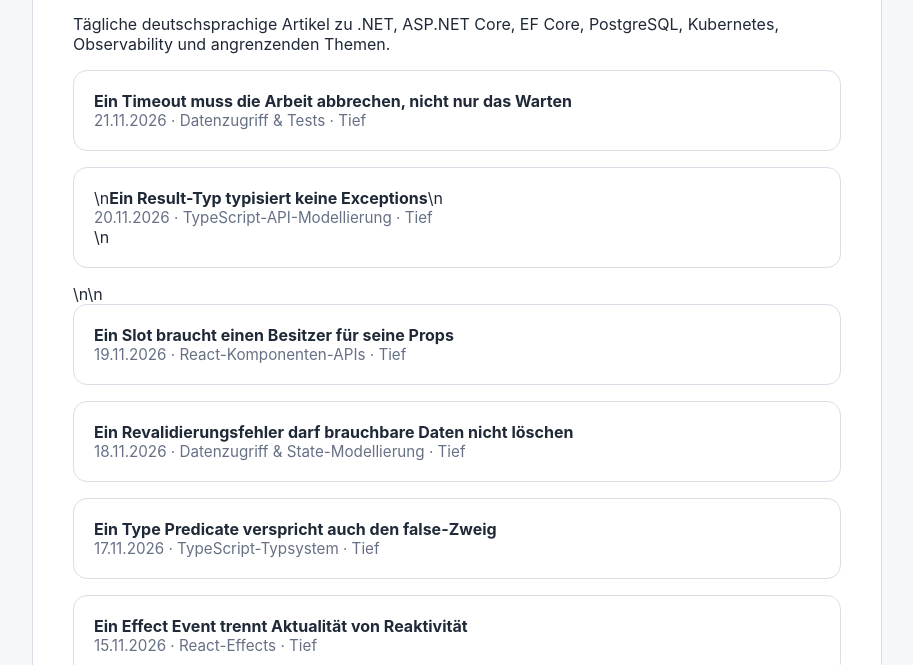
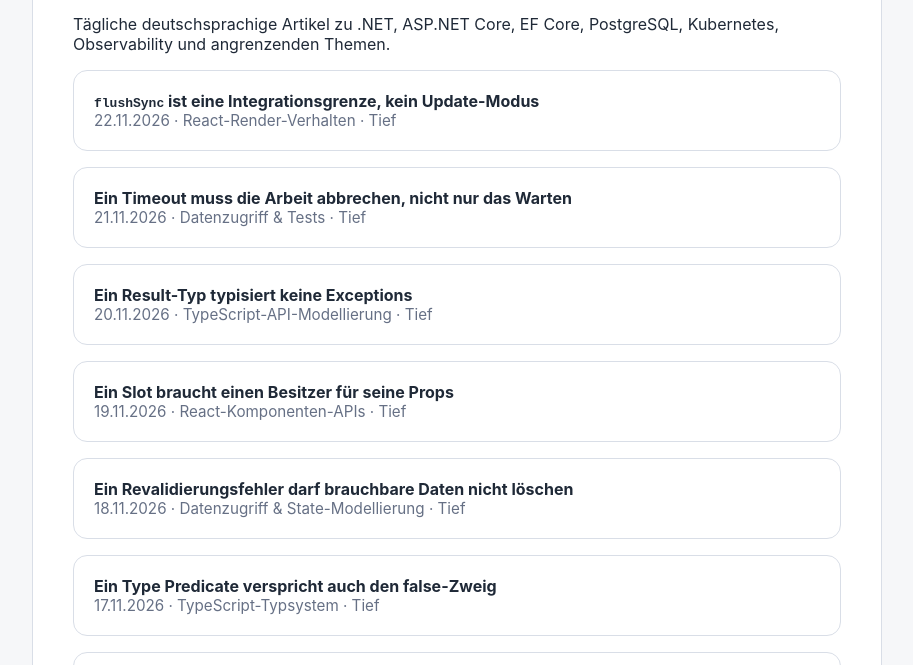
Before and after one commit to Albatros128/tech-artikel, a plain HTML site: page index.html in a window 1280 px wide. Shown: the part 135-800 px from the top of the page, without its empty margins (183-1096 px from the left). Drawn offline with Linux system fonts and the light colour scheme.

Commit message:
Index React flushSync integration boundary article

```diff
--- a/index.html
+++ b/index.html
@@ -14,12 +14,22 @@
 <h1>Tech-Artikel</h1>
 <p>Tägliche deutschsprachige Artikel zu .NET, ASP.NET Core, EF Core, PostgreSQL, Kubernetes, Observability und angrenzenden Themen.</p>
 
+<a class="card" href="react-typescript-2026-11-22-flushsync-ist-integrationsgrenze.html" style="margin-bottom:16px">
+<strong><code>flushSync</code> ist eine Integrationsgrenze, kein Update-Modus</strong>
+<div class="meta">22.11.2026 · React-Render-Verhalten · Tief</div>
+</a>
+
 <a class="card" href="react-typescript-2026-11-21-timeout-muss-arbeit-abbrechen.html" style="margin-bottom:16px">
 <strong>Ein Timeout muss die Arbeit abbrechen, nicht nur das Warten</strong>
 <div class="meta">21.11.2026 · Datenzugriff &amp; Tests · Tief</div>
 </a>
 
-<a class="card" href="react-typescript-2026-11-20-result-typisiert-keine-exceptions.html" style="margin-bottom:16px">\n<strong>Ein Result-Typ typisiert keine Exceptions</strong>\n<div class="meta">20.11.2026 · TypeScript-API-Modellierung · Tief</div>\n</a>\n\n<a class="card" href="react-typescript-2026-11-19-slot-braucht-prop-besitzer.html" style="margin-bottom:16px">
+<a class="card" href="react-typescript-2026-11-20-result-typisiert-keine-exceptions.html" style="margin-bottom:16px">
+<strong>Ein Result-Typ typisiert keine Exceptions</strong>
+<div class="meta">20.11.2026 · TypeScript-API-Modellierung · Tief</div>
+</a>
+
+<a class="card" href="react-typescript-2026-11-19-slot-braucht-prop-besitzer.html" style="margin-bottom:16px">
 <strong>Ein Slot braucht einen Besitzer für seine Props</strong>
 <div class="meta">19.11.2026 · React-Komponenten-APIs · Tief</div>
 </a>
```
